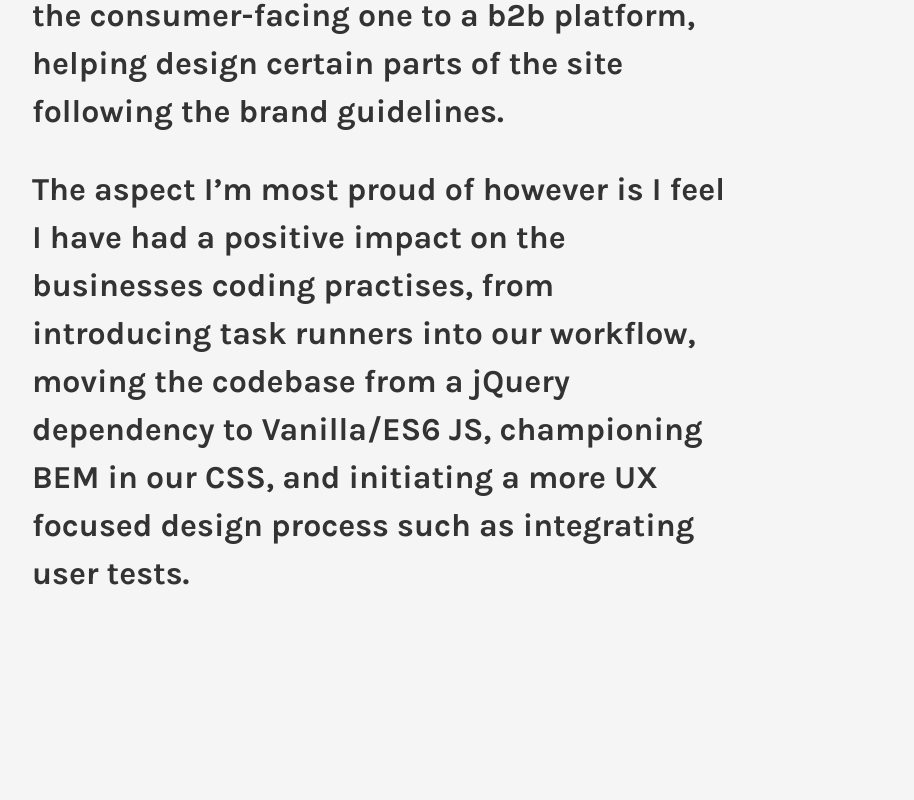
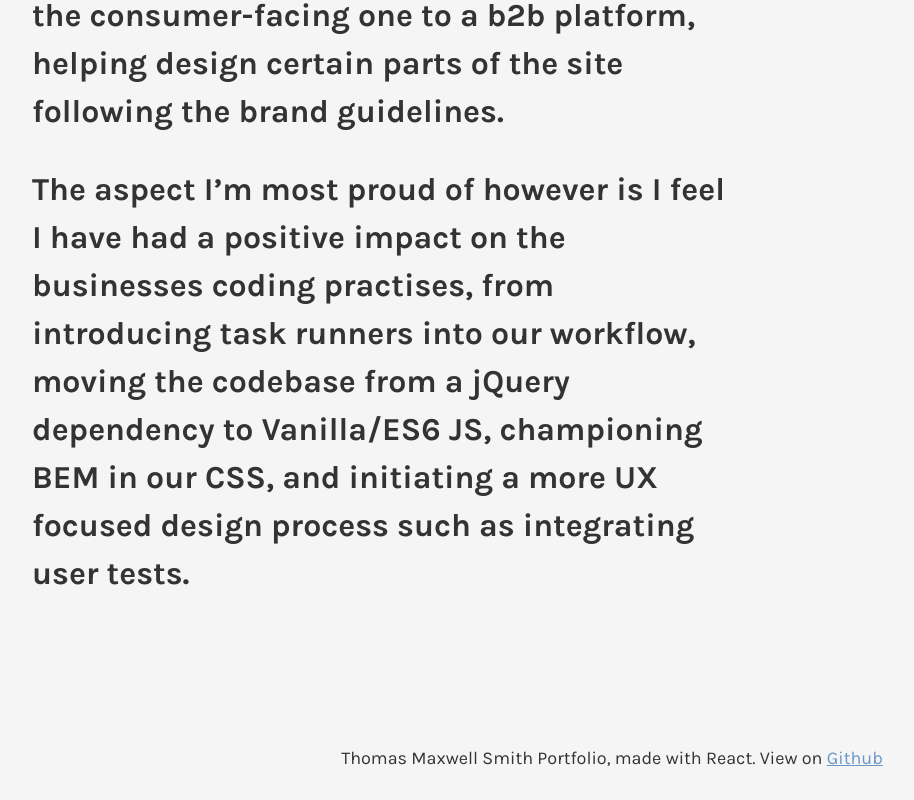
Before and after one commit to atomcorp/react-portfolio, a React app: page /experience in a window 1280 px wide. Shown: the part 1291-2091 px from the top of the page, without its empty margins (28-942 px from the left). Before the commit the page ends 2009 px from the top, so only its background shows below. Built offline with nearby package versions, Linux system fonts and the light colour scheme.

Commit message:
added footer, minor semantic html improvement

```diff
--- /dev/null
+++ b/src/components/footer/footer.jsx
@@ -0,0 +1,11 @@
+import React from 'react';
+import styles from './footer.module.css';
+
+export default function Footer() {
+
+  return (
+    <footer className={styles.footer}>
+      Thomas Maxwell Smith Portfolio, made with React. View on <a href="https://github.com/atomcorp/react-portfolio">Github</a>
+    </footer>
+  );
+}
--- /dev/null
+++ b/src/components/footer/footer.module.scss
@@ -0,0 +1,8 @@
+@import "../../mixins";
+
+.footer {
+  padding: 30px;
+  @include desktop {
+    text-align: center;
+  }
+}
--- a/src/components/project/project.jsx
+++ b/src/components/project/project.jsx
@@ -66,7 +66,7 @@ export default class Project extends Component {
     const screenIsBig = document.querySelector('body').clientWidth >= 768 ? true : false;
     const project = this.props.project;
     return (
-      <section className={styles.project + ' ' + styles[this.props.reverse]}>
+      <article className={styles.project + ' ' + styles[this.props.reverse]}>
         <div className={styles.copy}>
           { screenIsBig ? this.returnTitle(project) : this.returnImage(project) }
           <div className={styles.brief}>
@@ -77,8 +77,7 @@ export default class Project extends Component {
           </a>
         </div>
         { screenIsBig ? this.returnImage(project) : this.returnTitle(project) }
-
-      </section>
+      </article>
     );
   }
 
--- a/src/components/skills/skills.jsx
+++ b/src/components/skills/skills.jsx
@@ -11,14 +11,14 @@ export default function Skills(props) {
         return <p key={ id }>{ paragraph }</p>;
       });
       return (
-        <div key={skill.name} className={styles.skill + ` ${styles.skill}${skill.name}`}>
+        <article key={skill.name} className={styles.skill + ` ${styles.skill}${skill.name}`}>
           <div className={styles.name}>
             <h3>{skill.name}</h3>
           </div>
           <div className={styles.detail}>
             { paragraphs }
           </div>
-        </div>
+        </article>
       );
     });
     return skills;
--- a/src/containers/page/page.jsx
+++ b/src/containers/page/page.jsx
@@ -1,5 +1,6 @@
 import React, { Component } from 'react';
 import Header from '../../components/header/header.jsx';
+import Footer from '../../components/footer/footer.jsx';
 
 export default class Page extends Component {
 
@@ -17,6 +18,7 @@ export default class Page extends Component {
       <section>
         <Header />
         { this.props.children }
+        <Footer />
       </section>
     );
   }
```
